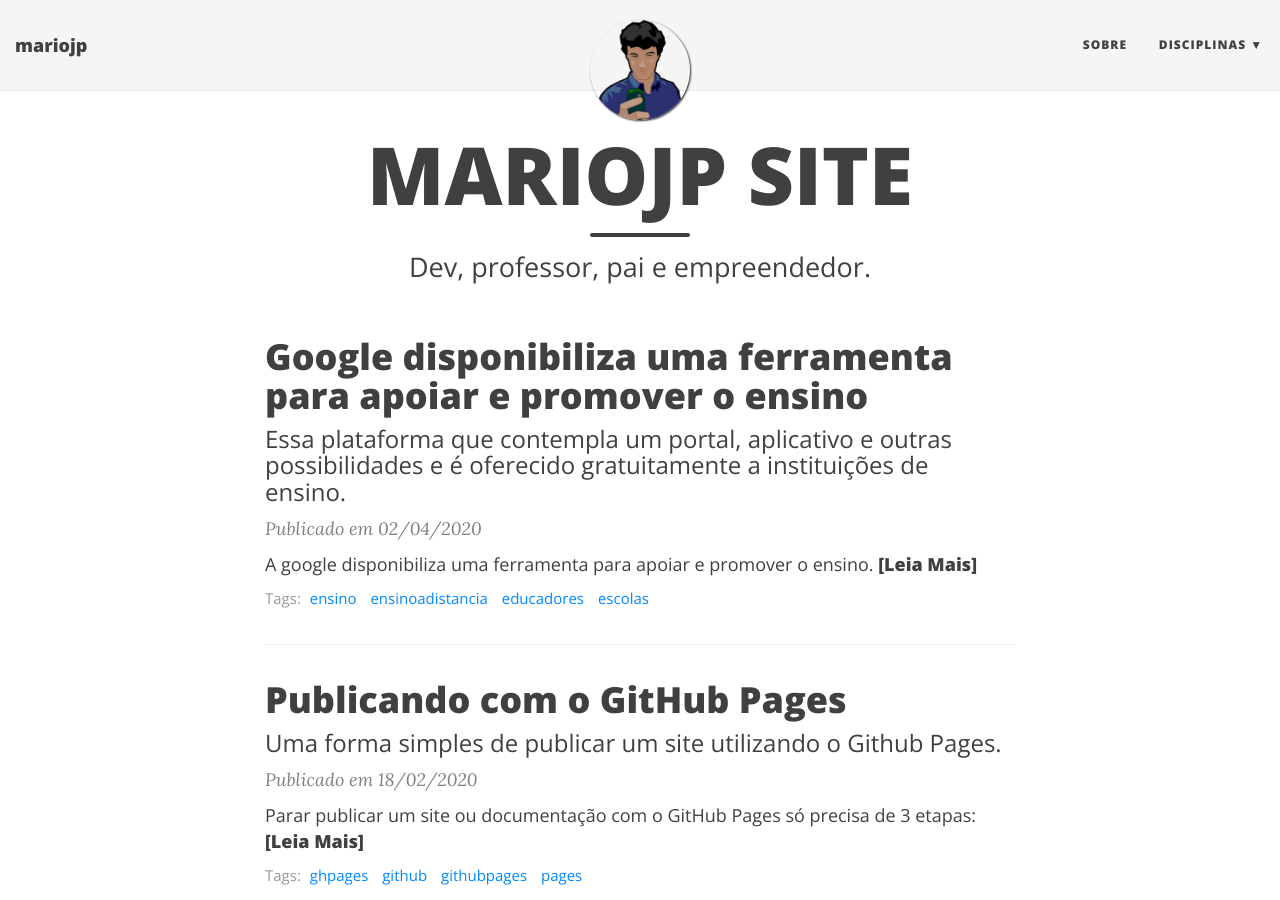
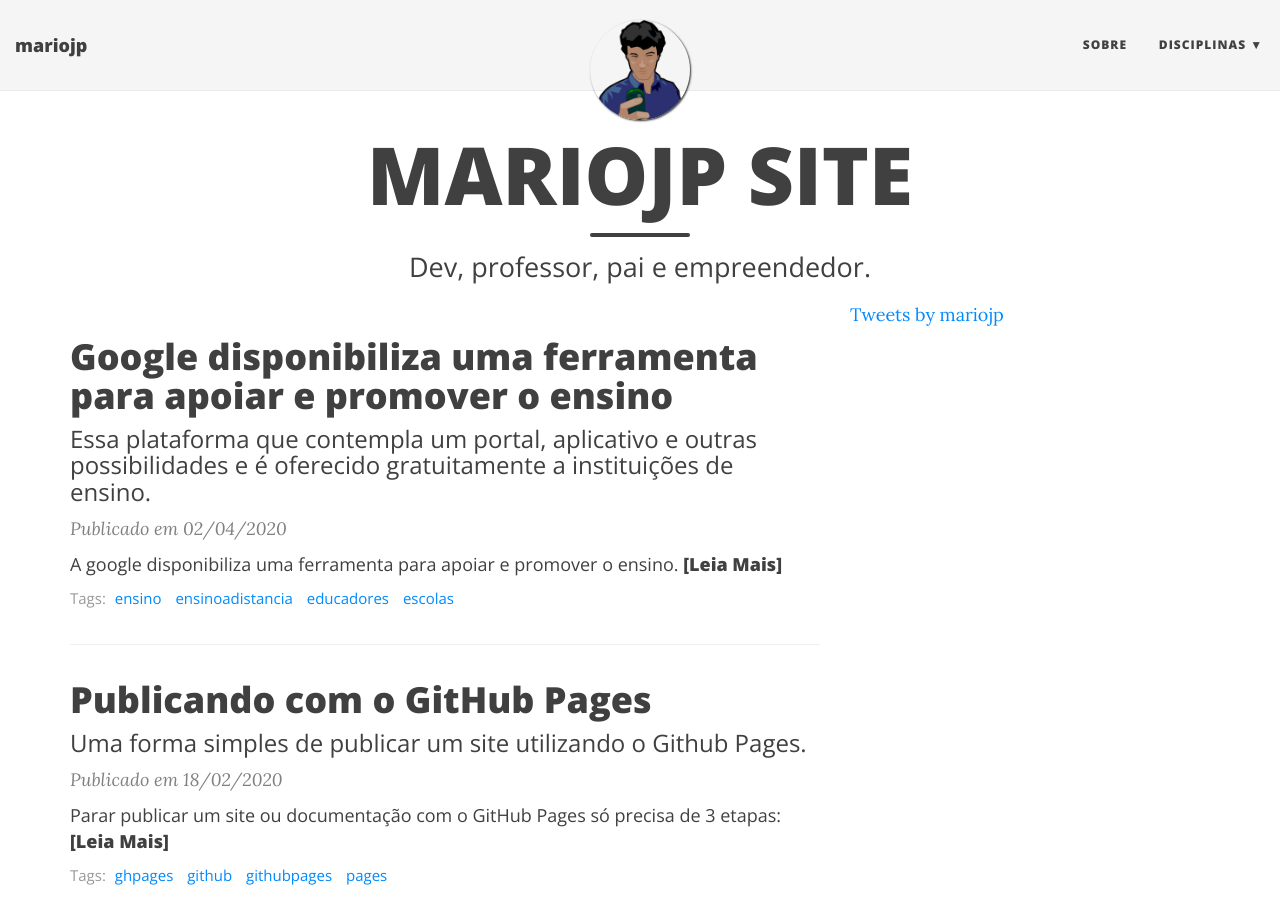
Before and after one commit to mariojp/mariojp.github.io, a Jekyll site: the page built from index.html, in a window 1280 px wide and 900 px high. Built offline with Jekyll 4.4.1, drawn with Linux system fonts in a browser that asks for light colours; nearby versions of some CDN libraries; the list of posts is cut into pages by our own code; comment, search, counter and statistics services are not loaded.

Commit message:
Update page.html

```diff
--- a/_layouts/page.html
+++ b/_layouts/page.html
@@ -6,7 +6,7 @@
 
 <div class="container" role="main">
   <div class="row">
-    <div class="col-lg-8 col-lg-offset-2 col-md-10 col-md-offset-1">
+    <div class="col-lg-8 col-md-10">
       {{ content }}
 	    {% if page.comments %}
         <div class="disqus-comments">
@@ -19,9 +19,9 @@
         <div class="justcomments-comments">
           {% include just_comments.html %}
         </div>
-	    {% endif %}
+	   {% endif %}
     </div>
-    <div class="col-lg-4 col-lg-offset-2 col-md-2 col-md-offset-1">
+    <div class="col-lg-4 col-md-2">
 	<a class="twitter-timeline" data-width="220" data-height="400" data-dnt="true" href="https://twitter.com/mariojp?ref_src=twsrc%5Etfw">Tweets by mariojp</a> <script async src="https://platform.twitter.com/widgets.js" charset="utf-8"></script>
     </div>
   </div>
```
